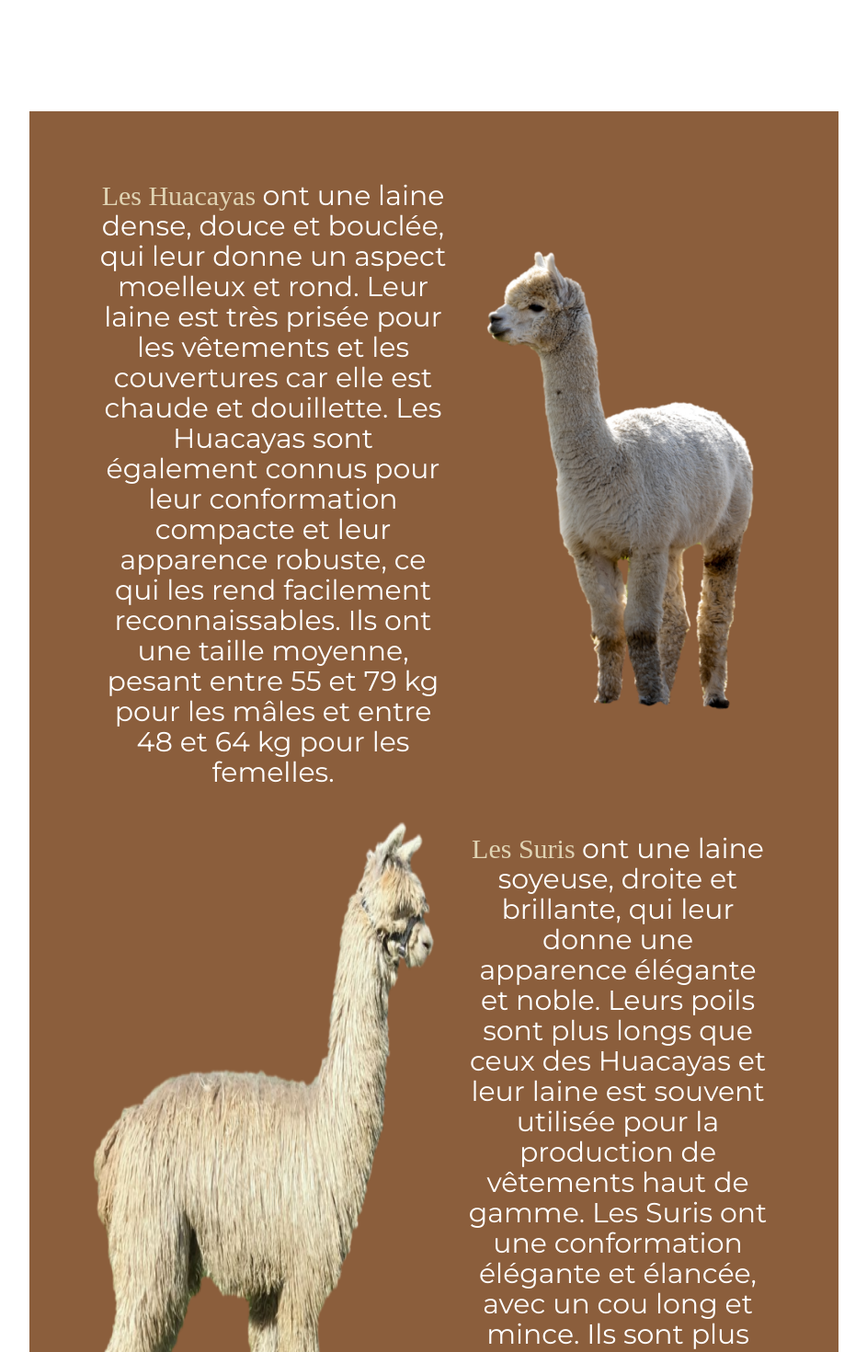
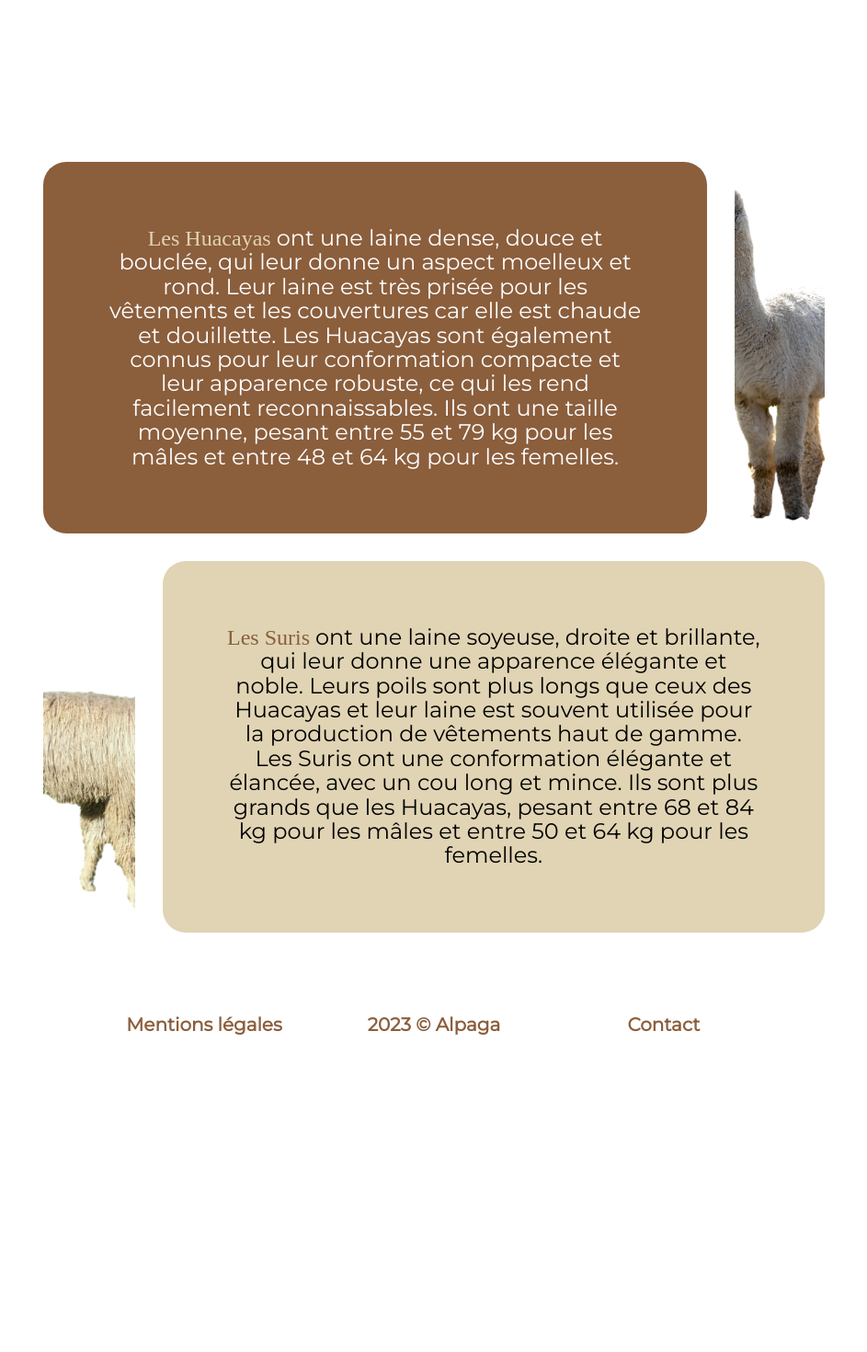
Before and after one commit to julien382/Alpaga, a React (Create React App) app: page /race in a window 1280 px wide. Shown: the part 680-2150 px from the top of the page at 92% size, without its empty margins (168-1111 px from the left). After the commit the page ends 1829 px from the top, so only its background shows below. Built offline with nearby package versions, Linux system fonts and the light colour scheme; a web font is replaced by a local one.

Commit message:
change design race

```diff
--- a/src/pages/Alimentation/Alimentation.scss
+++ b/src/pages/Alimentation/Alimentation.scss
@@ -6,7 +6,6 @@
     align-items: center;
     padding-bottom: 50px;
 }
-
 
 .part2_alimentation_paragraphe1{
     display: flex;
--- a/src/pages/Race/Race.jsx
+++ b/src/pages/Race/Race.jsx
@@ -10,18 +10,30 @@ const Race = () => {
     return (
         <div className='race'>
             <AccueilType image={alpagaMain} title="Race" texte={
-                <span>On peut distinguer deux grandes catégories :<span className="variationParagrapheAccueilType"> les Huacayas et les Suris.</span>
+                <span>On peut distinguer deux grandes catégories :<span className="highlight"> les Huacayas et les Suris.</span>
                 </span>}>
             </AccueilType>
             <div className='part2_race'>
-                <div className='containerHuacanyas'>
-                    <p className='part2_race_Paragraphe1'><span className='variationParagrapheRace'>Les Huacayas </span> ont une laine dense, douce et bouclée, qui leur donne un aspect moelleux et rond. Leur laine est très prisée pour les vêtements et les couvertures car elle est chaude et douillette. Les Huacayas sont également connus pour leur conformation compacte et leur apparence robuste, ce qui les rend facilement reconnaissables. Ils ont une taille moyenne, pesant entre 55 et 79 kg pour les mâles et entre 48 et 64 kg pour les femelles.</p>
-                    <img className='alpagaHuacayas' src={huacaya} alt="alpagaHuacayas" />
+                <div className='part2_race_huacayas'>
+                    <div className='part2_race_paragraphe1'>
+                        <p><span className='variationParagrapheRace'>Les Huacayas </span> ont une laine dense, douce et bouclée, qui leur donne un aspect moelleux et rond. Leur laine est très prisée pour les vêtements et les couvertures car elle est chaude et douillette. Les Huacayas sont également connus pour leur conformation compacte et leur apparence robuste, ce qui les rend facilement reconnaissables. Ils ont une taille moyenne, pesant entre 55 et 79 kg pour les mâles et entre 48 et 64 kg pour les femelles.</p>
+                    </div>
+                    <div className='part2_race_imageContainer'>
+                        <img className='part2_race_image' src={huacaya} alt="alpagaMarron" />
+                    </div>
+
                 </div>
-                <div className='containerSuris'>
-                    <img className='alpagaSuris' src={alpagaSuri} alt="alpagaSuris" />
-                    <p className='part2_race_Paragraphe2'><span className='variationParagrapheRace'>Les Suris </span> ont une laine soyeuse, droite et brillante, qui leur donne une apparence élégante et noble. Leurs poils sont plus longs que ceux des Huacayas et leur laine est souvent utilisée pour la production de vêtements haut de gamme. Les Suris ont une conformation élégante et élancée, avec un cou long et mince. Ils sont plus grands que les Huacayas, pesant entre 68 et 84 kg pour les mâles et entre 50 et 64 kg pour les femelles.</p>
+
+                <div className='part2_race_suris'>
+                    <div className='part2_race_imageContainer'>
+                        <img className='part2_race_image' src={alpagaSuri} alt="alpagaMarron" />
+                    </div>
+                    <div className='part2_race_paragraphe2'>
+                        <p><span className="highlight">Les Suris </span> ont une laine soyeuse, droite et brillante, qui leur donne une apparence élégante et noble. Leurs poils sont plus longs que ceux des Huacayas et leur laine est souvent utilisée pour la production de vêtements haut de gamme. Les Suris ont une conformation élégante et élancée, avec un cou long et mince. Ils sont plus grands que les Huacayas, pesant entre 68 et 84 kg pour les mâles et entre 50 et 64 kg pour les femelles.</p>
+                    </div>
+
                 </div>
+
             </div>
         </div>
     )
--- a/src/pages/Race/Race.scss
+++ b/src/pages/Race/Race.scss
@@ -1,55 +1,61 @@
 @import '../../styles/index.scss';
-
-.variationParagrapheAccueilType{
-    color: $secondary-color;
-    font-family: $secondary-font;
-}
-
-.part2_race{
-    background-color: $secondary-color;
-    padding: 50px;
-}
-
-.containerHuacanyas{
-    display: flex;
-    justify-content: space-between;
-    align-items: center;
-}
 
 .variationParagrapheRace{
     color: $primary-color;
     font-family: $secondary-font;
 }
 
-.part2_race_Paragraphe1{
-    text-align: center;
-    color: white;
-    font-size: 30px;
-    max-width: 800px;
-    margin: 25px;
+.part2_race{
+    padding-top: 40px;
+    padding-bottom: 50px;
 }
 
-.containerSuris{
+.part2_race_huacayas{
     display: flex;
-    justify-content: space-between;
-    align-content: center;
 }
 
-.alpagaHuacayas{
-    max-width: 350px;
+.part2_race_paragraphe1{
+    display: flex;
+    justify-content: center;
+    align-items: center;
+    text-align: center;
+    font-size: $primary-font-size;
+    padding: 70px;
+    border-radius: 25px;
+    background-color: $secondary-color;
+    margin: 15px;
+    color: white;
 }
 
-.alpagaSuris{
-    max-width: 400px;
+.part2_race_imageContainer{
+    margin: 15px;
+    width: 100%;
+    overflow: hidden;
+    border-radius: 25px;
 }
 
-.part2_race_Paragraphe2{
+.part2_race_image{
+    width: 100%;
+    height: 100%;
+    object-fit: cover;
+}
+
+.part2_race_suris{
+    display: flex;
+}
+
+.part2_race_paragraphe2{
+    display: flex;
+    justify-content: center;
+    align-items: center;
     text-align: center;
-    color: white;
-    font-size: 30px;
-    max-width: 800px;
-    margin: 25px;
+    font-size: $primary-font-size;
+    padding: 70px;
+    border-radius: 25px;
+    background-color: $primary-color;
+    margin: 15px;
 }
+
 
 @keyframes slide-inText {
     0% {
```
